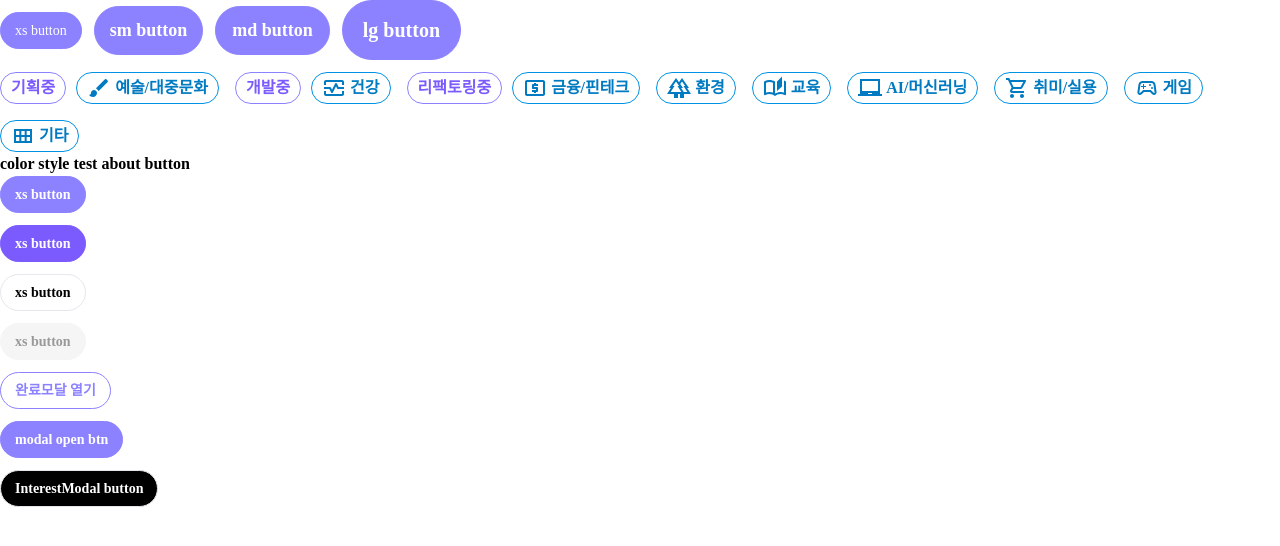
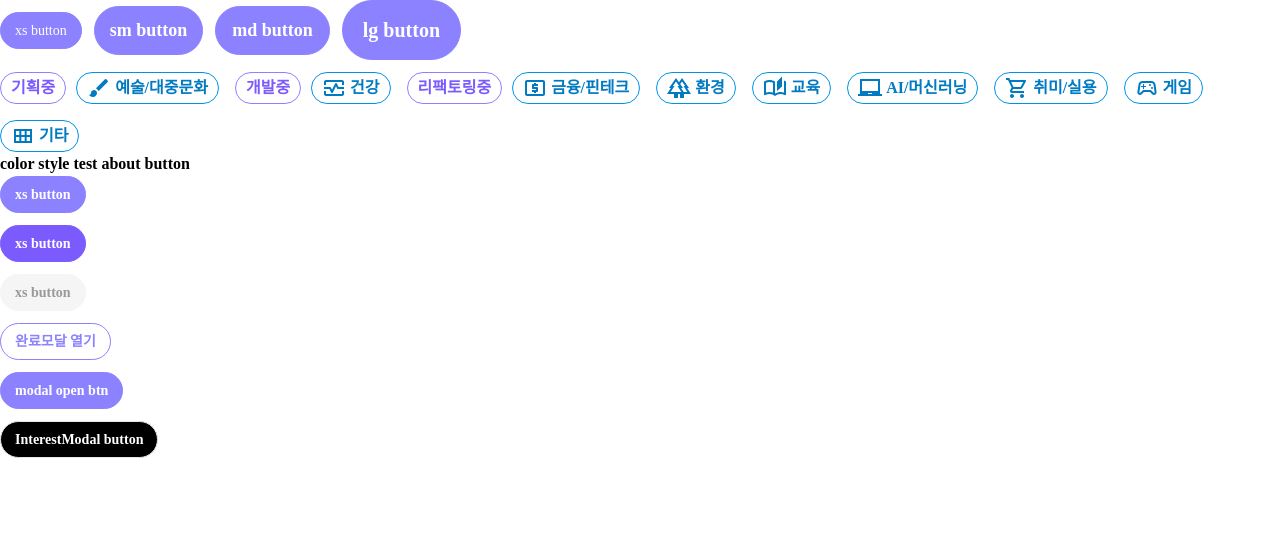
Before and after one commit to dnd-side-project/dnd-10th-7-frontend, a Next.js app: page /test-chaemin in a window 1280 px wide. Shown: the top 546 px of the page. Built offline with nearby package versions, Linux system fonts and the light colour scheme.

Commit message:
🚚 Chore(#11): remove unneeded test

```diff
--- a/src/app/test-chaemin/page.tsx
+++ b/src/app/test-chaemin/page.tsx
@@ -59,9 +59,7 @@ export default function Laboratory() {
         <Button size="xs" color="active">
           xs button
         </Button>
-        <Button size="xs" color="hover">
-          xs button
-        </Button>
+
         <Button size="xs" color="gray">
           xs button
         </Button>
@@ -104,8 +102,8 @@ export default function Laboratory() {
         </Modal> */}
 
         {/* <LoginModal isOpen={isOpen} setIsOpen={setIsOpen} /> */}
-        {/* <NicknameModal isOpen={isOpen} setIsOpen={setIsOpen} /> */}
-        <UserInfoModal isOpen={isOpen} setIsOpen={setIsOpen} />
+        <NicknameModal isOpen={isOpen} setIsOpen={setIsOpen} />
+        {/* <UserInfoModal isOpen={isOpen} setIsOpen={setIsOpen} /> */}
 
         <Button size="xs" color="black" onClick={() => setIsOpen2(true)}>
           InterestModal button
```
